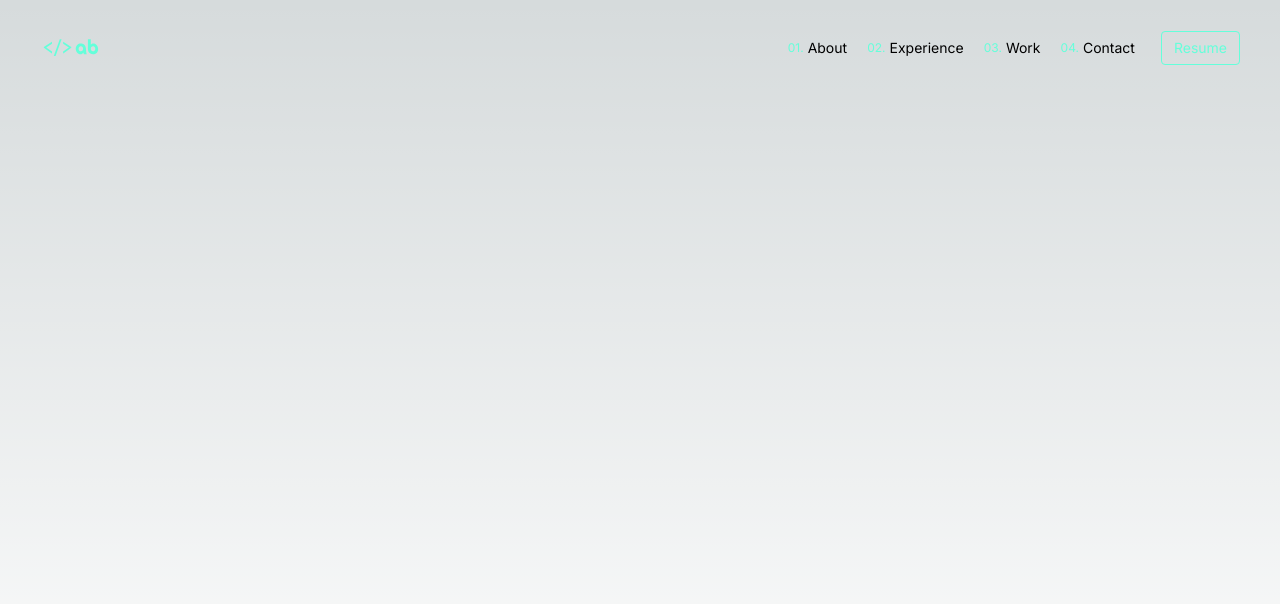
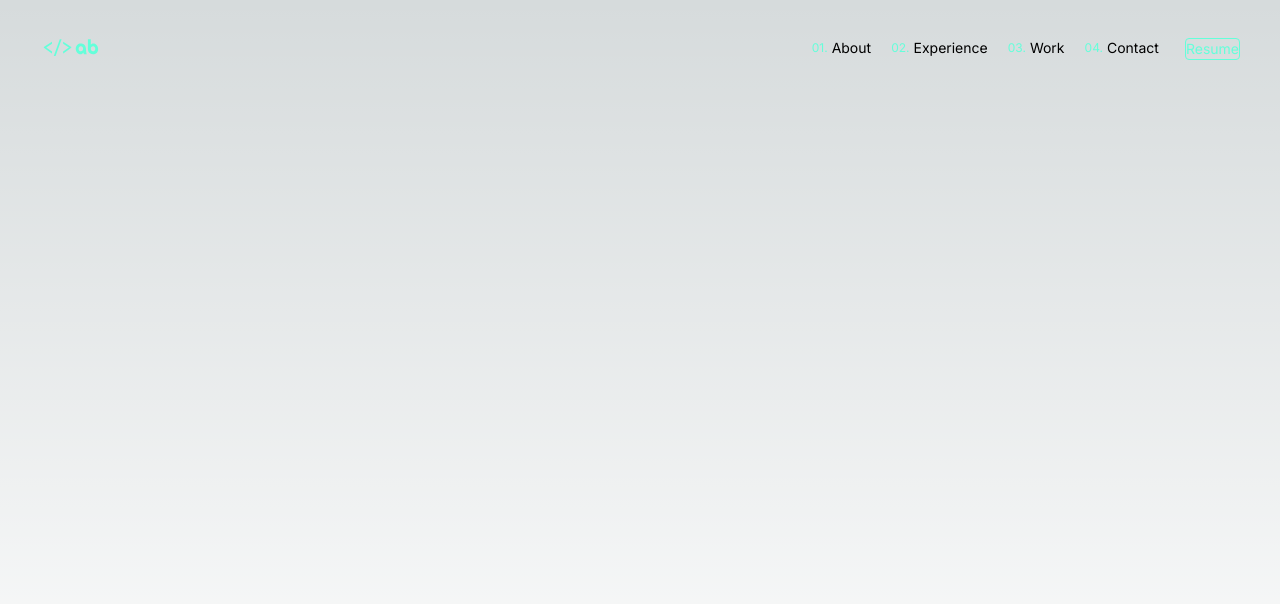
Before and after one commit to akash02ab/portfolio, a Next.js app: page / in a window 1280 px wide. Shown: the top 604 px of the page. Built offline with nearby package versions, Linux system fonts and the light colour scheme.

Commit message:
feat: add padding props to button component

```diff
--- a/src/components/button.tsx
+++ b/src/components/button.tsx
@@ -4,10 +4,17 @@ import { buttonStyle } from "./styles/button.style";
 interface Props {
   children?: ReactNode
   onClick?: MouseEventHandler
+  px?: String
+  py?: String
 };
 
-export default function Button({children, onClick}: Props) {
+export default function Button({ children, onClick, px="3", py="1.5" }: Props) {
+  const customStyle = buttonStyle + `
+    px-${px}
+    py-${py}
+  `;
+
   return (
-    <button onClick={onClick} className={buttonStyle}>{children}</button>
+    <button onClick={onClick} className={customStyle}>{children}</button>
   )
 }
--- a/src/components/styles/button.style.ts
+++ b/src/components/styles/button.style.ts
@@ -8,8 +8,6 @@ const buttonStyle = `
   border-green
   rounded
   relative
-  px-3
-  py-1.5
   z-[1]
 
   after:content-['']
```
